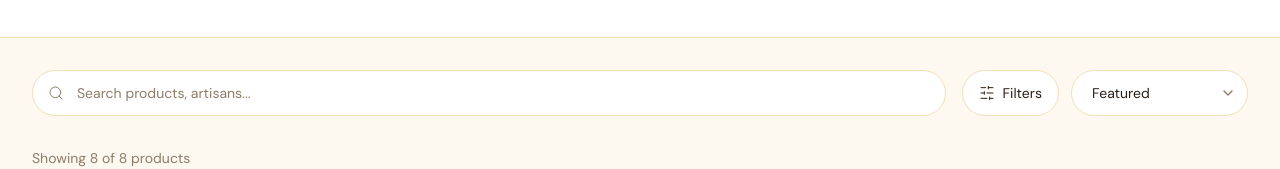
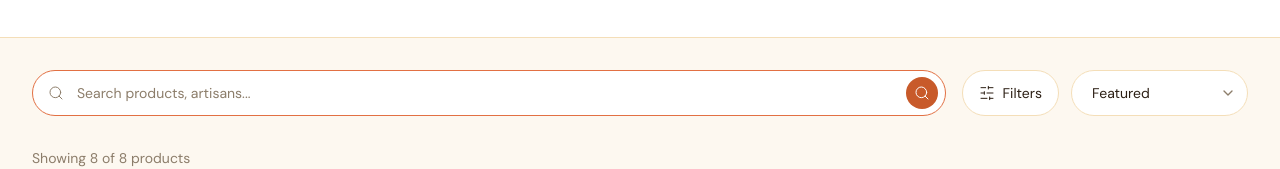
Before and after one commit to KobinaOtc/HandcraftedHaven, a Next.js app in the folder handcrafted-haven-v2.0/: page /marketplace in a window 1280 px wide. Shown: the part 191-360 px from the top of the page. Built offline with nearby package versions, Linux system fonts and the light colour scheme; a web font is replaced by a local one.

Commit message:
Wire marketplace search submission and navbar search navigation

```diff
--- a/handcrafted-haven-v2.0/app/marketplace/page.tsx
+++ b/handcrafted-haven-v2.0/app/marketplace/page.tsx
@@ -1,6 +1,7 @@
 "use client";
 
-import { useState, useMemo } from "react";
+import { useState, useMemo, useEffect, useRef, FormEvent } from "react";
+import { useRouter, useSearchParams } from "next/navigation";
 import { Search, SlidersHorizontal, ChevronDown, X } from "lucide-react";
 import { products, categories } from "@/lib/data";
 import ProductCard from "@/components/ui/ProductCard";
@@ -15,11 +16,53 @@ const sortOptions = [
 ];
 
 export default function MarketplacePage() {
-  const [search, setSearch] = useState("");
+  const router = useRouter();
+  const searchParams = useSearchParams();
+  const querySearch = searchParams.get("q") ?? "";
+  const inputRef = useRef<HTMLInputElement | null>(null);
+
+  const [search, setSearch] = useState(querySearch);
   const [selectedCategory, setSelectedCategory] = useState<string | null>(null);
   const [sort, setSort] = useState("featured");
   const [showFilters, setShowFilters] = useState(false);
   const [priceRange, setPriceRange] = useState<[number, number]>([0, 500]);
+
+  useEffect(() => {
+    if (querySearch) {
+      setSearch(querySearch);
+    } else if (typeof window !== "undefined") {
+      const storedSearch = localStorage.getItem("marketplaceSearch") ?? "";
+      if (storedSearch) {
+        setSearch(storedSearch);
+      }
+    }
+  }, [querySearch]);
+
+  useEffect(() => {
+    if (typeof window !== "undefined") {
+      if (search.trim()) {
+        localStorage.setItem("marketplaceSearch", search.trim());
+      } else {
+        localStorage.removeItem("marketplaceSearch");
+      }
+    }
+  }, [search]);
+
+  useEffect(() => {
+    inputRef.current?.focus();
+  }, []);
+
+  const handleSearchSubmit = (event: FormEvent<HTMLFormElement>) => {
+    event.preventDefault();
+
+    const params = new URLSearchParams();
+    if (search.trim()) {
+      params.set("q", search.trim());
+    }
+
+    const queryString = params.toString();
+    router.push(`/marketplace${queryString ? `?${queryString}` : ""}`);
+  };
 
   const filtered = useMemo(() => {
     let result = [...products];
@@ -78,19 +121,28 @@ export default function MarketplacePage() {
       <div className="max-w-7xl mx-auto px-6 lg:px-8 py-8">
         {/* Search + Controls */}
         <div className="flex flex-col sm:flex-row gap-4 mb-8">
-          <div className="relative flex-1">
+          <form onSubmit={handleSearchSubmit} className="relative flex-1">
             <Search
               className="absolute left-4 top-1/2 -translate-y-1/2 w-4 h-4 text-stone-mid"
               strokeWidth={1.5}
             />
             <input
+              ref={inputRef}
+              autoFocus
               type="text"
               value={search}
               onChange={(e) => setSearch(e.target.value)}
               placeholder="Search products, artisans..."
-              className="w-full pl-11 pr-4 py-3 bg-white border border-cream-200 rounded-full font-body text-sm text-bark placeholder-stone-mid focus:outline-none focus:border-terracotta-400 transition-colors"
+              className="w-full pl-11 pr-12 py-3 bg-white border border-cream-200 rounded-full font-body text-sm text-bark placeholder-stone-mid focus:outline-none focus:border-terracotta-400 transition-colors"
             />
-          </div>
+            <button
+              type="submit"
+              aria-label="Submit search"
+              className="absolute right-2 top-1/2 -translate-y-1/2 w-8 h-8 rounded-full flex items-center justify-center bg-terracotta-500 text-white hover:bg-terracotta-600 transition-colors"
+            >
+              <Search className="w-4 h-4" strokeWidth={1.5} />
+            </button>
+          </form>
 
           <div className="flex gap-3">
             <button
--- a/handcrafted-haven-v2.0/components/layout/Navbar.tsx
+++ b/handcrafted-haven-v2.0/components/layout/Navbar.tsx
@@ -16,6 +16,17 @@ export default function Navbar() {
   const { itemCount, toggleCart } = useCart();
   const [isScrolled, setIsScrolled] = useState(false);
   const [isMobileOpen, setIsMobileOpen] = useState(false);
+  const [savedSearch, setSavedSearch] = useState("");
+
+  useEffect(() => {
+    if (typeof window !== "undefined") {
+      setSavedSearch(localStorage.getItem("marketplaceSearch") ?? "");
+    }
+  }, []);
+
+  const searchHref = savedSearch
+    ? `/marketplace?q=${encodeURIComponent(savedSearch)}`
+    : "/marketplace";
 
   useEffect(() => {
     const handleScroll = () => setIsScrolled(window.scrollY > 20);
@@ -66,12 +77,13 @@ export default function Navbar() {
 
             {/* Right Actions */}
             <div className="flex items-center gap-3">
-              <button
+              <Link
+                href={searchHref}
                 className="hidden md:flex w-10 h-10 items-center justify-center rounded-full hover:bg-cream-100 transition-colors"
-                aria-label="Search"
+                aria-label="Open marketplace search"
               >
                 <Search className="w-5 h-5 text-bark" strokeWidth={1.5} />
-              </button>
+              </Link>
 
               <button
                 onClick={toggleCart}
```
